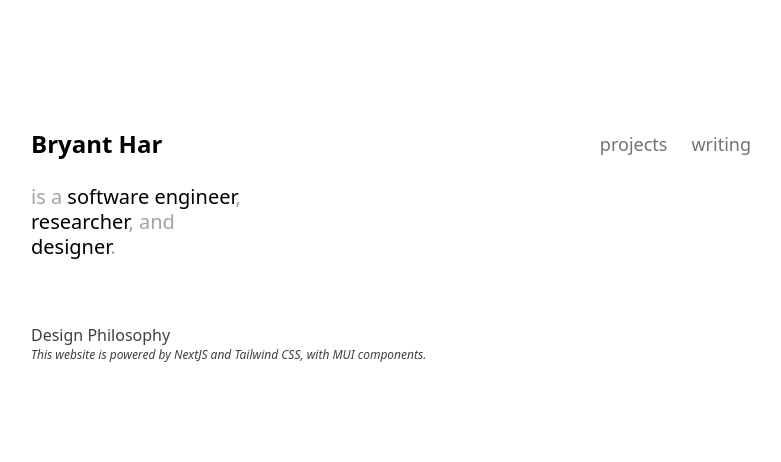
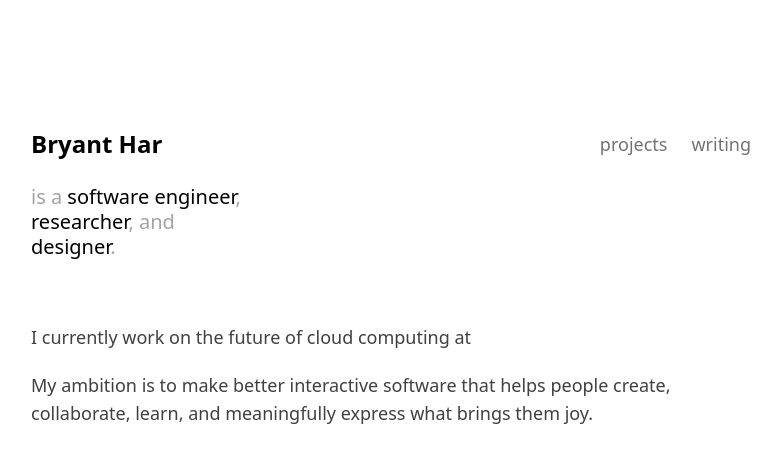
Before and after one commit to bryant-har/bryanthar.com, a Next.js app in the folder etamac/: page /about in a window 1280 px wide. Shown: the top 462 px of the page, without its empty margins (249-1030 px from the left). Built offline with nearby package versions, Linux system fonts and the light colour scheme.

Commit message:
Add intro template

```diff
--- a/etamac/src/pages/about/index.js
+++ b/etamac/src/pages/about/index.js
@@ -12,13 +12,19 @@ export default function About() {
         researcher<span className={styles.g}>, and</span><br />
         designer<span className={styles.g}>.</span>
       </p>
-      <p>Design Philosophy</p>
-      <div>
-        <p className="text-xs italic">
-          This website is powered by NextJS and Tailwind CSS, with MUI components.
-        </p>
+
+      <div class="layout-md text-lg space-y-14">
+        {/* Is layout-md necessary? */}
+        <div class="space-y-5">
+          <p>
+            I currently work on the future of cloud computing at
+          </p>
+          <p>
+            My ambition is to make better interactive software that helps people
+            create, collaborate, learn, and meaningfully express what brings them joy.
+          </p>
+        </div>
       </div>
-
     </>
   );
 };
```
